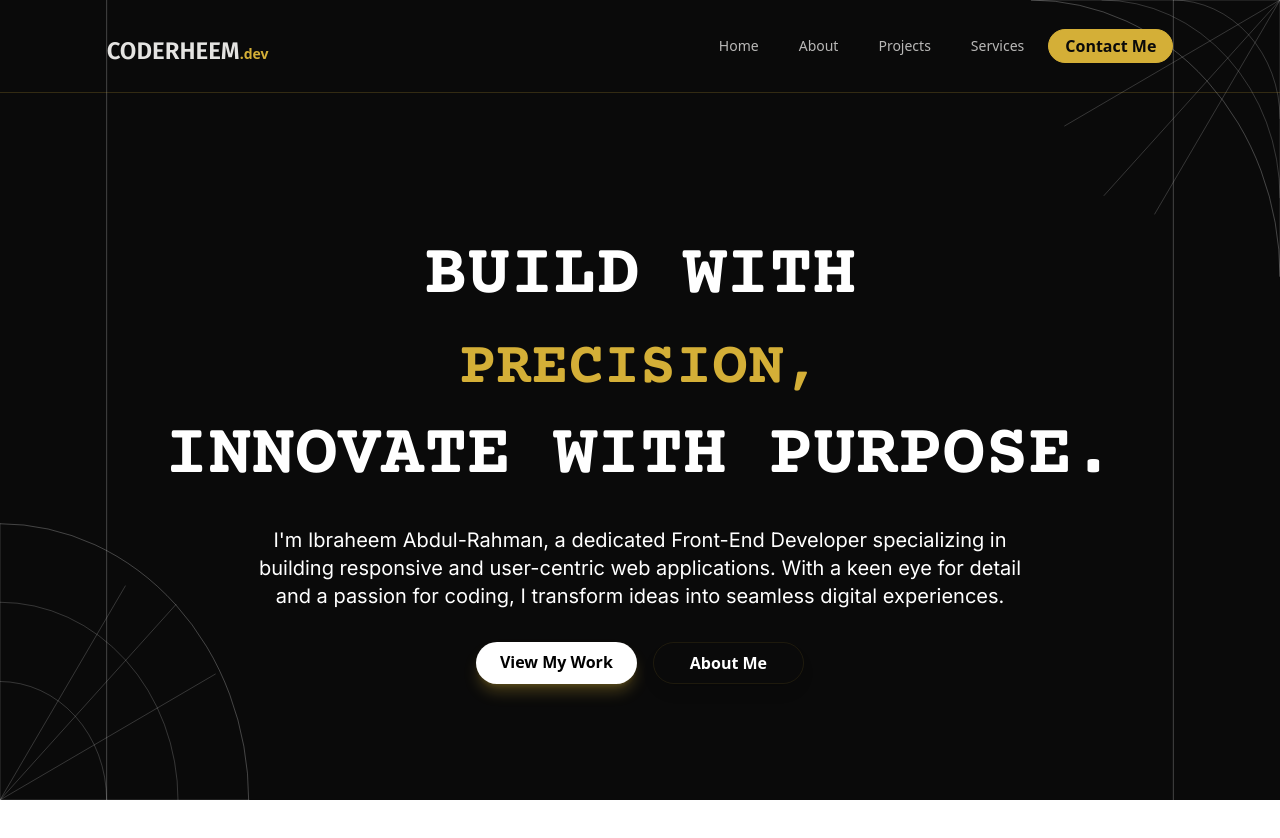
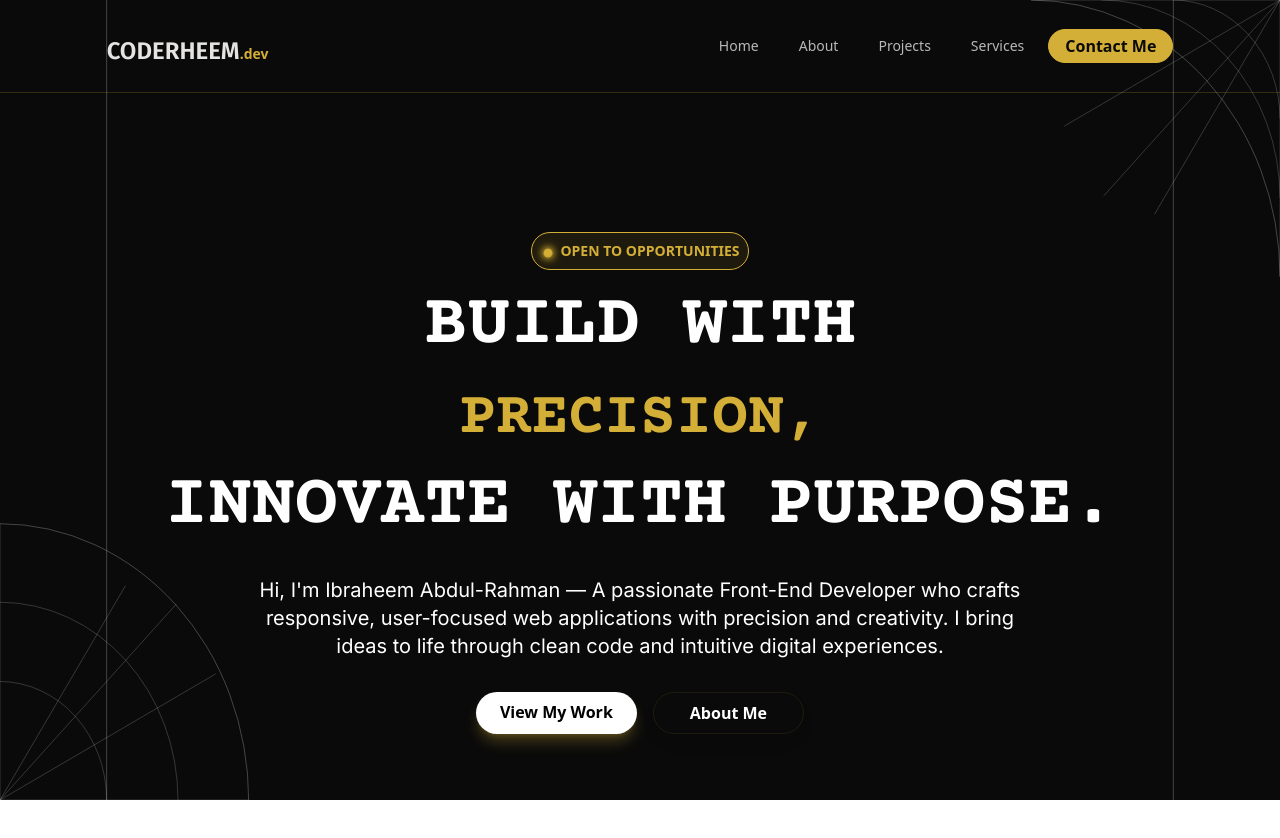
Before and after one commit to CodeRheem/portfolio.ia, a React (Vite) app: page / in a window 1280 px wide. Shown: the top 838 px of the page. Built offline with nearby package versions, Linux system fonts and the light colour scheme; a web font is replaced by a local one.

Commit message:
added the glowing button

```diff
--- /dev/null
+++ b/src/components/GlowingButton.tsx
@@ -0,0 +1,35 @@
+import React from 'react';
+
+export default function GlowingButton() {
+  return (
+    <>
+      <button
+        className="relative bg-luxury-gold/10 border border-luxury-gold px-2 py-2 pl-7 mb-3 text-sm font-semibold text-luxury-gold rounded-full  transition-all duration-300 active:translate-y-0 uppercase"
+      >
+        {/* Glowing Dot */}
+        <span className="absolute left-4 bottom-1 -translate-y-1/2 w-2 h-2 bg-luxury-gold rounded-full glow-dot"></span>
+        Open to Opportunities
+      </button>
+
+      <style>{`
+        @keyframes glow-dot {
+          0%, 100% {
+            box-shadow: 0 0 4px #D4AF37,
+                        0 0 8px #D4AF37;
+            transform: translate(-50%, -50%) scale(1);
+          }
+          50% {
+            box-shadow: 0 0 8px #D4AF37,
+                        0 0 12px #D4AF37,
+                        0 0 16px #D4AF37;
+            transform: translate(-50%, -50%) scale(1.2);
+          }
+        }
+
+        .glow-dot {
+          animation: glow-dot 2s ease-in-out infinite;
+        }
+      `}</style>
+    </>
+  );
+}
--- a/src/components/HeroSection.tsx
+++ b/src/components/HeroSection.tsx
@@ -1,20 +1,24 @@
+import GlowingButton from "./GlowingButton";
+
 export default function HeroSection() {
   return (
     <section className="min-h-[60vh] flex flex-col justify-center items-center text-center py-20 md:py-32 mt-26">
-      <h1
-        className="text-5xl md:text-7xl font-bold mb-6 leading-tight text-white courier-prime-bold"
-      >
-        BUILD WITH{" "}<br />
-        <span className="text-luxury-gold font-semibold text-6xl">PRECISION,</span>{" "}<br />
+      <GlowingButton />
+      <h1 className="text-5xl md:text-7xl font-bold mb-6 leading-tight text-white courier-prime-bold">
+        BUILD WITH <br />
+        <span className="text-luxury-gold font-semibold text-6xl">
+          PRECISION,
+        </span>{" "}
+        <br />
         INNOVATE WITH PURPOSE.
       </h1>
       <p
         className="text-lg md:text-xl text-text-secondary-light dark:text-text-secondary-dark mb-8 max-w-3xl text-white"
         style={{ fontFamily: "'Inter', sans-serif" }}
       >
-        I'm Ibraheem Abdul-Rahman, a dedicated Front-End Developer specializing in
-        building responsive and user-centric web applications. With a keen eye
-        for detail and a passion for coding, I transform ideas into seamless
+        Hi, I'm Ibraheem Abdul-Rahman — A passionate Front-End Developer who
+        crafts responsive, user-focused web applications with precision and
+        creativity. I bring ideas to life through clean code and intuitive
         digital experiences.
       </p>
       <div className="flex flex-wrap gap-4 justify-center">
--- a/src/components/Navbar.tsx
+++ b/src/components/Navbar.tsx
@@ -48,7 +48,7 @@ const Navbar = () => {
   return (
     <nav className={`fixed mx-auto top-0 left-0 right-0 z-50 transition-all duration-300 ${
       scrolled
-        ? 'bg-luxury-dark/90 border-b border-luxury-gold/20 shadow-2xl shadow-luxury-gold/10'
+        ? 'border-b border-luxury-gold/20 shadow-2xl shadow-luxury-gold/10'
         : 'bg-transparent'
     }`}>
       {/* Content centered within the vertical grid lines (8.33% from each side) */}
```
